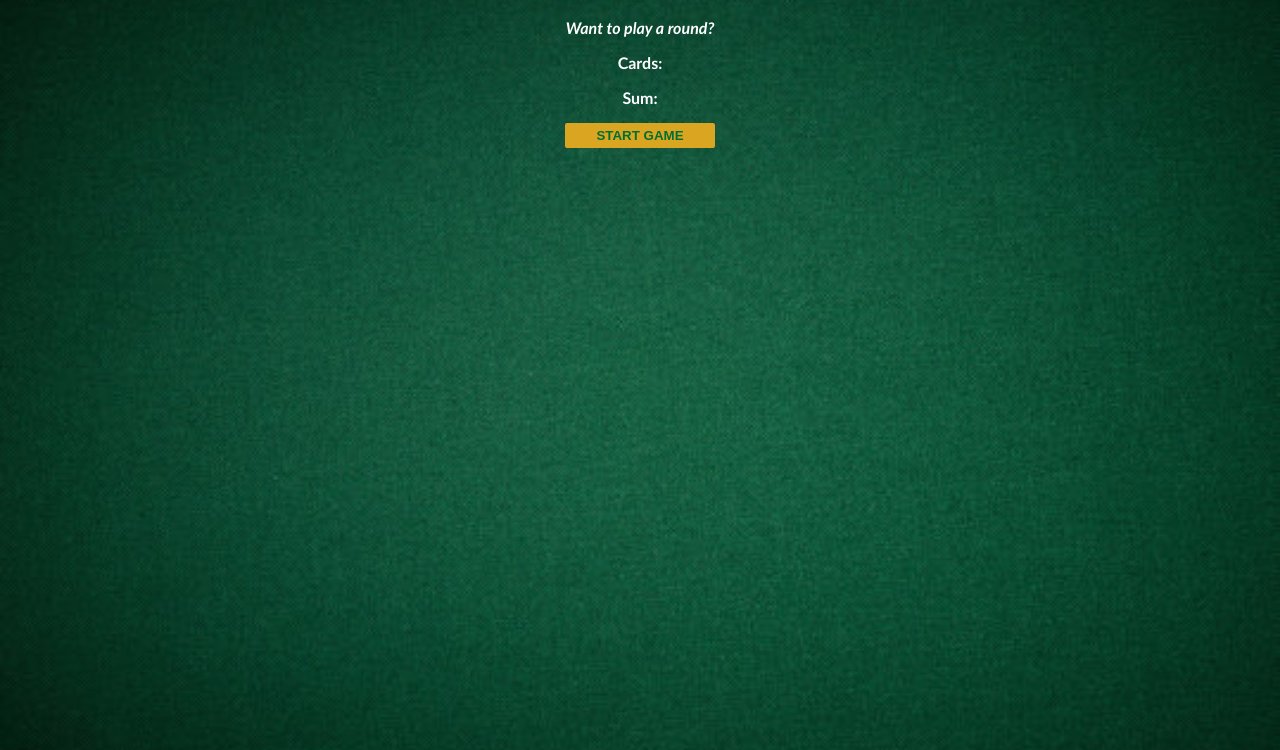
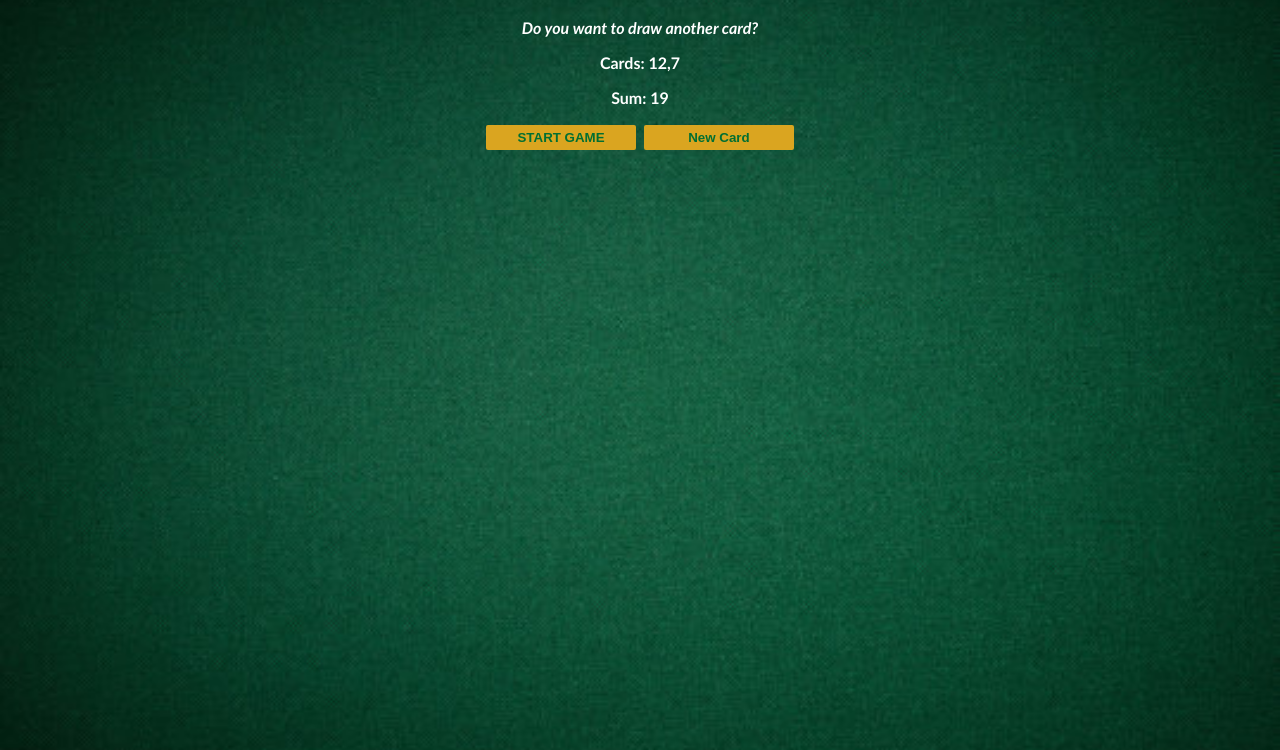
Before and after one commit to GordOlse/Scrimba_blackjack, a plain HTML site: page index.html in a window 1280 px wide. Both pictures are taken after a click on the button "START GAME". Shown: the part 50-800 px from the top of the page. Drawn offline with Linux system fonts and the light colour scheme.

Commit message:
more functions added for new card logic, and showing additional cards

```diff
--- a/index.css
+++ b/index.css
@@ -25,4 +25,5 @@ button {
   border: none;
   font-weight: bold;
   border-radius: 2px;
+  margin: 2px;
 }
--- a/index.html
+++ b/index.html
@@ -5,9 +5,11 @@
   <body>
     <h1>Blackjack</h1>
     <p id="message-el">Want to play a round?</p>
-    <p>Cards:</p>
-    <p>Sum:</p>
+    <p id="cards-el">Cards:</p>
+    <p id="additional-cards"></p>
+    <p id="sum-el">Sum:</p>
     <button onclick="startGame()">START GAME</button>
+    <button onclick="newCard()">New Card</button>
     <script src="index.js"></script>
   </body>
 </html>
--- a/index.js
+++ b/index.js
@@ -4,16 +4,29 @@
 // 2. Create a variable, sum, and set it to the sum of the two cards
 
 let firstCard, secondCard, sum;
+let cards = [];
 let hasBlackjack = false;
 let isAlive = true;
 let message = '';
+let messageEL = document.getElementById('message-el');
+let sumEl = document.getElementById('sum-el');
+let cardsEl = document.getElementById('cards-el');
+let addCards = document.getElementById('additional-cards');
 
-firstCard = Math.floor(Math.random() * 12) + 2;
-secondCard = Math.floor(Math.random() * 12) + 2;
+firstCard = Math.floor(Math.random() * 11) + 2;
+secondCard = Math.floor(Math.random() * 11) + 2;
+cards = [firstCard, secondCard];
 
 sum = firstCard + secondCard;
 
 function startGame() {
+  renderGame();
+}
+
+function renderGame() {
+  cardsEl.textContent = 'Cards: ' + cards;
+  sumEl.textContent = 'Sum: ' + sum;
+
   if (sum <= 20) {
     message = 'Do you want to draw another card?';
   } else if (sum === 21) {
@@ -24,5 +37,17 @@ function startGame() {
     isAlive = false;
   }
 
-  console.log(message);
+  messageEL.textContent = message;
 }
+
+function newCard() {
+  console.log('Drawing another card from the deck');
+
+  let newCard = Math.floor(Math.random() * 11) + 2;
+
+  cards.push(newCard);
+
+  sum += newCard;
+
+  renderGame();
+}
```
